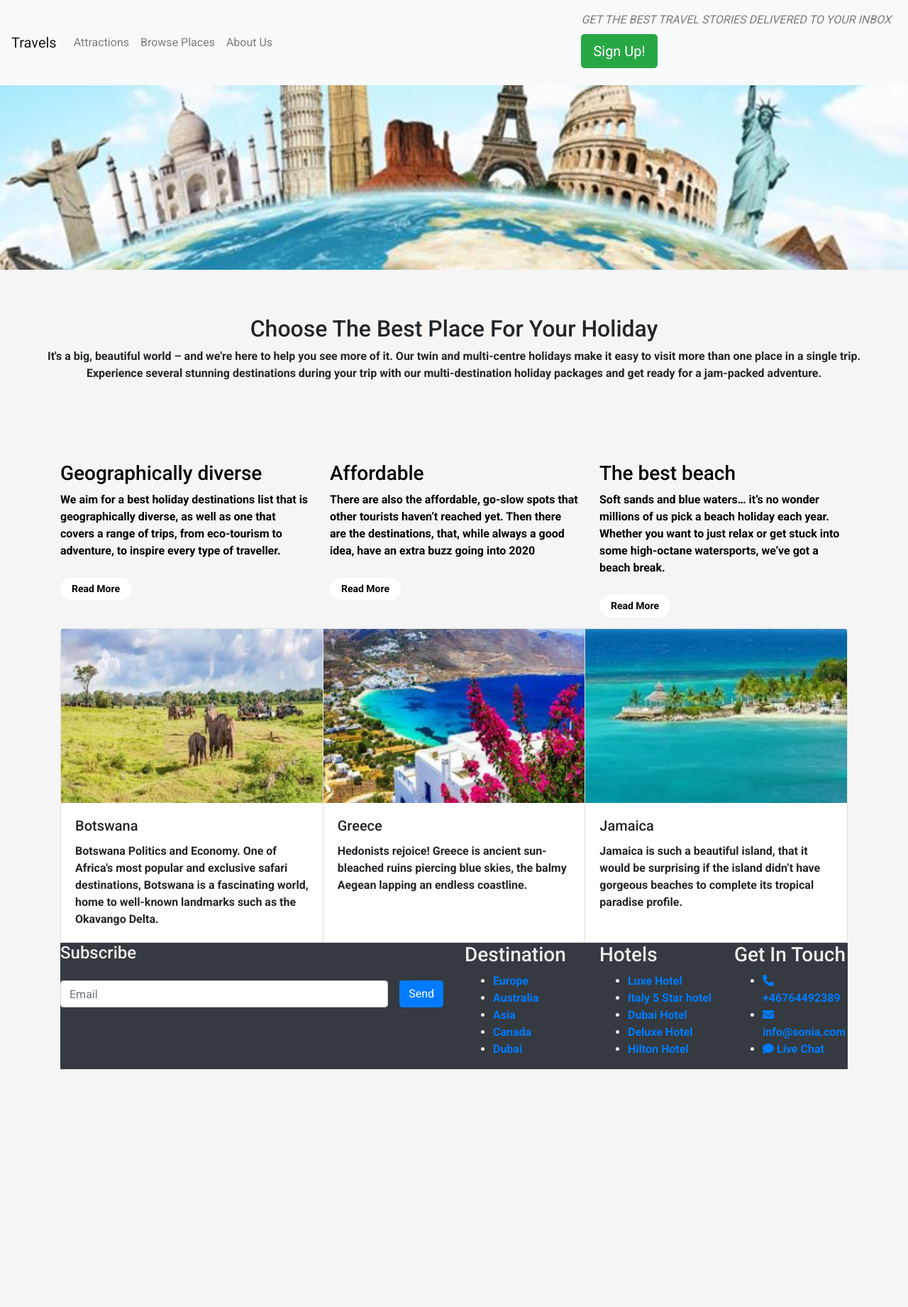
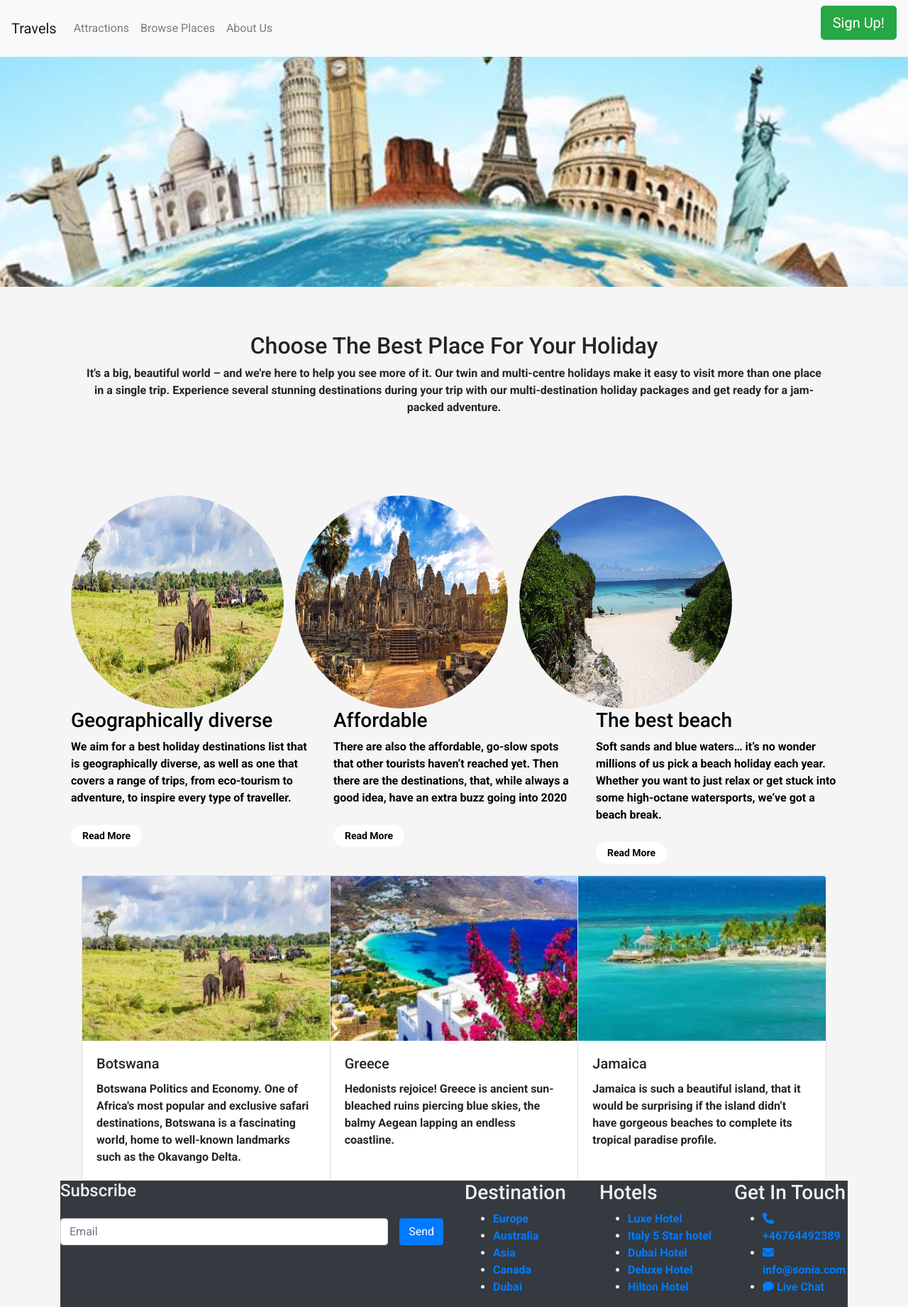
Before and after one commit to Code-Institute-Submissions/Travels-1, a plain HTML site: page Attractions.html in a window 1280 px wide. Shown: the whole page at 71% size. Before the commit the page ends 1506 px from the top, so only its background shows below. Drawn offline with nearby package versions, Linux system fonts and the light colour scheme; some packages are replaced by stand-ins of ours.

Commit message:
To make it fit better on smaller screens

```diff
--- a/AboutUs.html
+++ b/AboutUs.html
@@ -9,18 +9,13 @@
     <link rel="stylesheet" href="https://stackpath.bootstrapcdn.com/font-awesome/4.7.0/css/font-awesome.min.css" type="text/css" />
     <link href="https://fonts.googleapis.com/css?family=Roboto:400,700&display=swap" rel="stylesheet">
     <link rel="stylesheet" href="assets/css/style.css">
-    <script type="text/javascript" src="https://cdn.jsdelivr.net/npm/emailjs-com@2.3.2/dist/email.min.js"></script>
-<script type="text/javascript">
-   (function(){
-      emailjs.init("user_QsnQgiW9eM9UeHyP0ehGB");
-   })();
-</script>
+
     <title>Travels</title>
 </head>
 
 <body>
-
-    <nav class="navbar navbar-expand-lg nav-position fixed-top navbar-light bg-light">
+<section>
+<nav class="navbar navbar-expand-md nav-position fixed-top navbar-light bg-light">
      <a class="navbar-brand" href="index.html">Travels</a>
   <button class="navbar-toggler" type="button" data-toggle="collapse" data-target="#navbarNav" aria-controls="navbarNav" aria-expanded="false" aria-label="Toggle navigation">
     <span class="navbar-toggler-icon"></span>
@@ -40,15 +35,15 @@
     </div>
     </ul>
   </div>
-  <div class="d-none d-md-block">
-    <p class="navbar-text my-auto mr-2"><i>GET THE BEST TRAVEL STORIES DELIVERED TO YOUR INBOX</i></p>
+   <div class="d-none d-md-block">
     <p><button class="btn btn-lg btn-success" data-toggle="modal" data-target="#signUpModal">Sign Up!</button></p>
 </nav>
+  </div>
 </div>
-</div>
-</div>
+ </div>
 
-<div class="row jumbotron">
+<div class="container">
+  <div class="row jumbotron">
   <div class="row">
             <div class="col-md-6">
                 <img class="img-fluid" src="assets/images/Cambodia.jpg" alt="Cambodia">
@@ -58,50 +53,46 @@
             </div>
         </div>
 
-
+<div class="container">
 <div class="row">
             <div class="col-12">
                 <section class="callout jumbotron text-center">
-                    <h1>Book With Us</h1>
+                    <h3>Book With Us</h3>
                     <p class="lead"><strong>Find out what it means to live like a local and experience immersive travel when you stay, eat, explore, and travel like a local in the world's best places.<strong></p>
 </div>
 </div>
   </div>
 
 
-
+<div class="containter">
         <div class="row text-center">
             <div class="col-12 col-md-5 col-lg-4"><id="map">
                 <h3>OFFICE LOCATION</h3>
                 <iframe src="https://www.google.com/maps/embed/v1/place?q=place_id:ChIJa7G7puZ2X0YRysL03w-8lP0&key=AIzaSyAktIotmpQUXsNB4or3WFWcR_VjVVknRGM"
                    width="338" height="450"  style="border:0;" allowfullscreen="" aria-hidden="false" tabindex="0"></iframe>
-                <h4><em>Visit our local office for help<br>with reservation/bookings!</em></h4>
+
 </div>
 
         <div class="col-md-3">
-                <h1 class="write">Tourism destination</h1>
-                <h2 class="write">there’s</h2>
-                <h3 class="write">a whole world out there</h3>
-                <h4 class="write">right outside your window</h4>
+                <h3 class="write">Tourism destination</h3>
+                <h4 class="write">there’s</h4>
+                <h5 class="write">a whole world out there</h5>
+                <h6 class="write">right outside your window</h6>
                 <h4 class="write">Find out!</h4>
 
  </div>
  <div class="col-md-3">
-                <h1 class="write">Discovery</h1>
-                <h2 class="write">Discover</h2>
+                <h3 class="write">Discovery</h3>
                 <h3 class="write">the Genius</h3>
                 <h4 class="write">way</h4>
                 <h5 class="write">to travel</h5>
                 <h5 class="write">Enjoy Your Vcation!!!</h5>
-</div>
-        </div>
-
-
-
+ </div>
 
 <div class="container">
-<div class="contact-form">
-     <h4>CONTACT US AND LEAVE A FEEDBACK!</h4>
+
+<div class="col-12">
+     <h3>CONTACT US AND LEAVE A FEEDBACK!</h3>
                 <form>
                     <div class="form-group">
                         <label for="exampleFormControlInput1">FirstName</label>
@@ -136,6 +127,7 @@
 </section>
 
 
+<div class="container">
 
  <footer class="footer-fluid bg-dark" style="color: #efefef;">
         <div class="footer">
--- a/Attractions.html
+++ b/Attractions.html
@@ -19,8 +19,9 @@
 </head>
 
 <body>
+/*---------------------------------header-------*/
 
-    <nav class="navbar navbar-expand-lg nav-position fixed-top navbar-light bg-light">
+    <nav class="navbar navbar-expand-md nav-position fixed-top navbar-light bg-light">
      <a class="navbar-brand" href="index.html">Travels</a>
   <button class="navbar-toggler" type="button" data-toggle="collapse" data-target="#navbarNav" aria-controls="navbarNav" aria-expanded="false" aria-label="Toggle navigation">
     <span class="navbar-toggler-icon"></span>
@@ -41,13 +42,14 @@
     </ul>
   </div>
   <div class="d-none d-md-block">
-    <p class="navbar-text my-auto mr-2"><i>GET THE BEST TRAVEL STORIES DELIVERED TO YOUR INBOX</i></p>
       <p><button class="btn btn-lg btn-success" data-toggle="modal" data-target="#signUpModal">Sign Up!</button></p>
 </nav>
 
+<section>
+
 <div class="home-2-bg"></div>
-    <div>
-<section>
+    </div>
+<div class="container">
 <div class="row">
             <div class="col-12">
                 <section class="callout jumbotron text-center">
@@ -55,6 +57,26 @@
                     <p><strong>It's a big, beautiful world – and we're here to help you see more of it. Our twin and multi-centre holidays make it easy to visit more than one place in a single trip. Experience several stunning destinations during your trip with our multi-destination holiday packages and get ready for a jam-packed adventure.<strong></p>
                 </div>
             </div>
+
+<div class="container">
+    <div class="row">
+      <div class="col-md-3">
+        <div class="media">
+          <div class="d-none d-sm-block">
+            <img src="assets/images/safari.jpg" class="rounded-circle mr-3" height=300 width=300>
+          </div>
+          <div class="d-none d-sm-block">
+            <img src="assets/images/Cambodia.jpg" class="rounded-circle mr-3" height=300 width=300>
+          </div>
+        <div class="media">
+          <div class="d-none d-sm-block">
+            <img src="assets/images/japan.jpg" class="rounded-circle mr-3" height=300 width=300>
+          </div>
+        </div>
+      </div>
+    </div>
+
+
 <div class="container">
  <div class="row">
         <div class="col-12 col-md-6 col-lg-4">
@@ -79,9 +101,8 @@
                         </div>
                     </div>
                 </div>
-
-
-
+<div class="container">
+<div class="col-sm-none">
 <div class="card-group">
   <div class="card">
     <img src="assets/images/botswana.jpg" class="card-img-top" alt="botswana">
@@ -108,6 +129,7 @@
 </section>
 
 <div class="container">
+
  <footer class="footer-fluid bg-dark" style="color: #efefef;">
         <div class="footer">
             <div id="footer-text" class="row">
@@ -192,7 +214,6 @@
     <script src="https://stackpath.bootstrapcdn.com/bootstrap/4.3.1/js/bootstrap.min.js"></script>
     <script async defer src="https://maps.googleapis.com/maps/api/js?key=AIzaSyAktIotmpQUXsNB4or3WFWcR_VjVVknRGM&callback=initMap"></script>
     <script type="text/javascript" src="assets/js/maps.js"></script>
+    </body>
 
-
-</body>
  </html>
--- a/assets/css/style.css
+++ b/assets/css/style.css
@@ -127,7 +127,7 @@ body {
 
 
 @media screen and (max-width: 667px) {
-    body {
+    .body {
         overflow-x: hidden !important;
     }
     .container {
```
Also changed, not shown: BrowsePlaces.html (+7 -17 lines), index.html (+9 -10 lines), 1 other file. Lines whose indentation alone changed are shown as unchanged.
